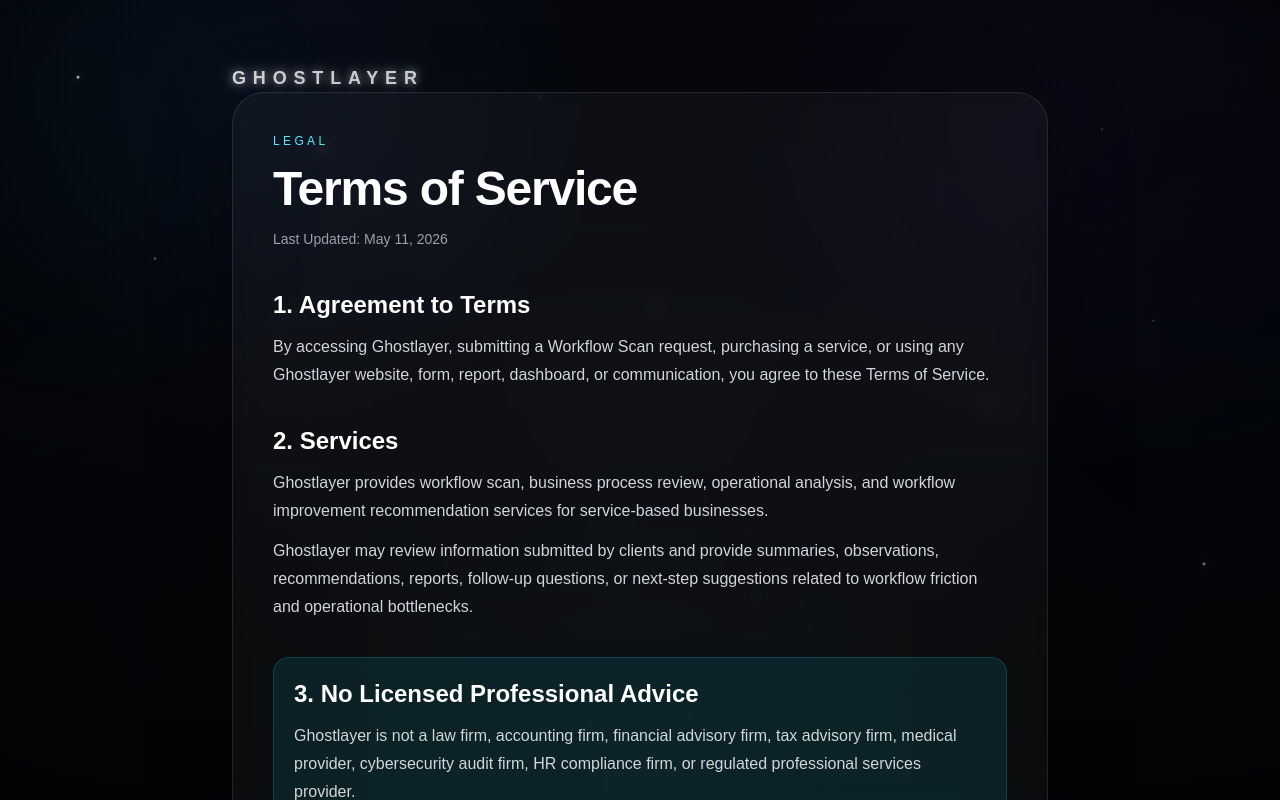
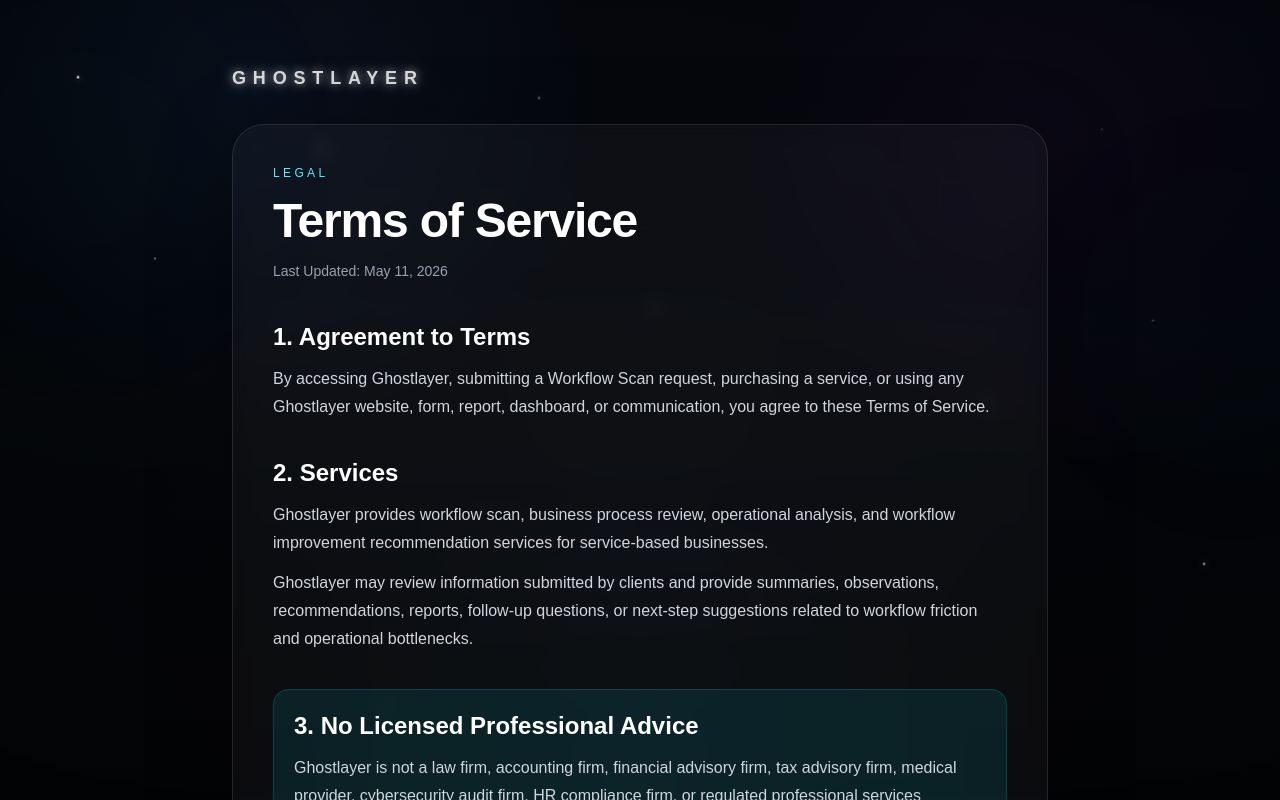
Before and after one commit to DexTheAIBusinessman/ghostlayer, a Next.js app: page /terms in a window 1280 px wide. Shown: the top 800 px of the page. Built offline with nearby package versions, Linux system fonts and the light colour scheme.

Commit message:
adjust legal page logo spacing

```diff
--- a/app/privacy/page.tsx
+++ b/app/privacy/page.tsx
@@ -55,7 +55,7 @@ export default function PrivacyPage() {
       <section className="relative z-10 mx-auto max-w-4xl px-6 py-16 sm:px-8 lg:px-10">
         <a
           href="/"
-          className="ghostlayerLogoGlow"
+          className="ghostlayerLogoGlow mb-8 block"
         >
           GHOSTLAYER
         </a>
--- a/app/refund-policy/page.tsx
+++ b/app/refund-policy/page.tsx
@@ -62,7 +62,7 @@ export default function RefundPolicyPage() {
       <section className="relative z-10 mx-auto max-w-4xl px-6 py-16 sm:px-8 lg:px-10">
         <a
           href="/"
-          className="ghostlayerLogoGlow"
+          className="ghostlayerLogoGlow mb-8 block"
         >
           GHOSTLAYER
         </a>
--- a/app/service-agreement/page.tsx
+++ b/app/service-agreement/page.tsx
@@ -63,7 +63,7 @@ export default function ServiceAgreementPage() {
       <section className="relative z-10 mx-auto max-w-4xl px-6 py-16 sm:px-8 lg:px-10">
         <a
           href="/"
-          className="ghostlayerLogoGlow"
+          className="ghostlayerLogoGlow mb-8 block"
         >
           GHOSTLAYER
         </a>
--- a/app/terms/page.tsx
+++ b/app/terms/page.tsx
@@ -55,7 +55,7 @@ export default function TermsPage() {
       <section className="relative z-10 mx-auto max-w-4xl px-6 py-16 sm:px-8 lg:px-10">
         <a
           href="/"
-          className="ghostlayerLogoGlow"
+          className="ghostlayerLogoGlow mb-8 block"
         >
           GHOSTLAYER
         </a>
```
